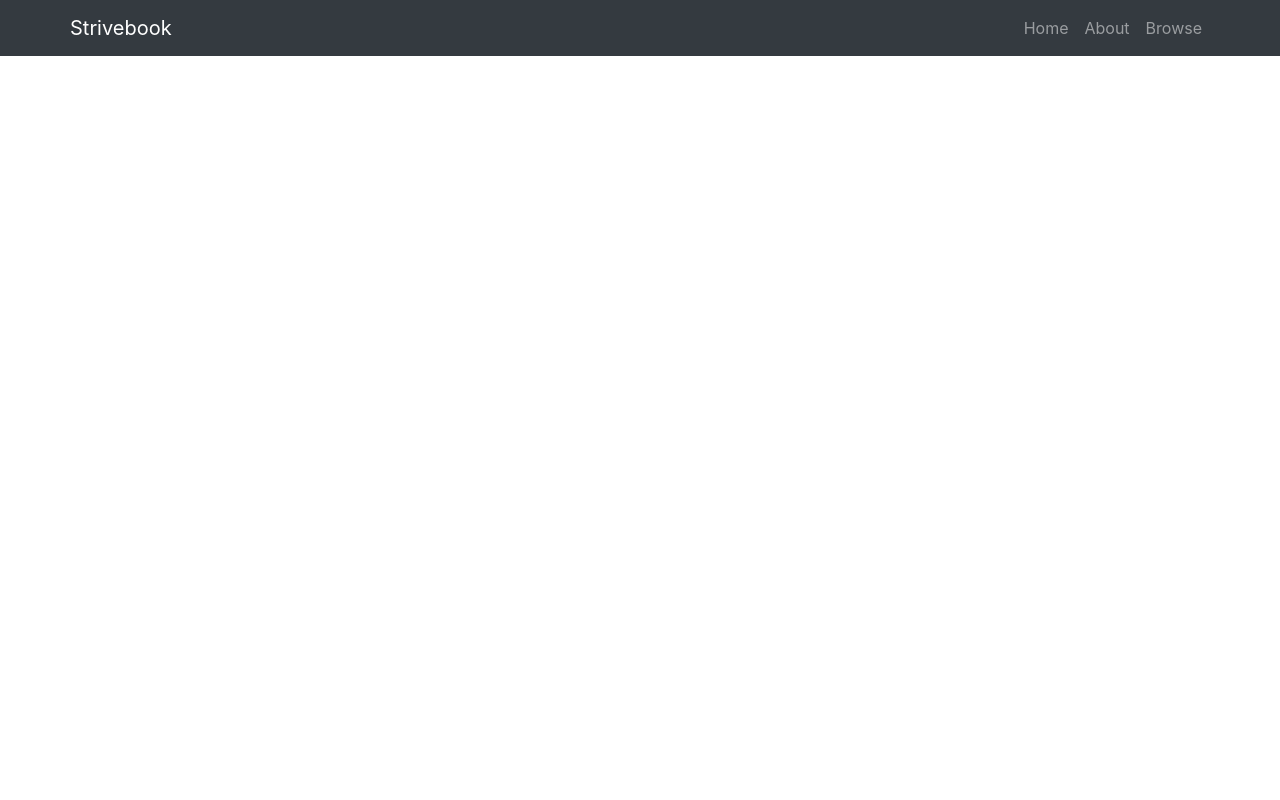
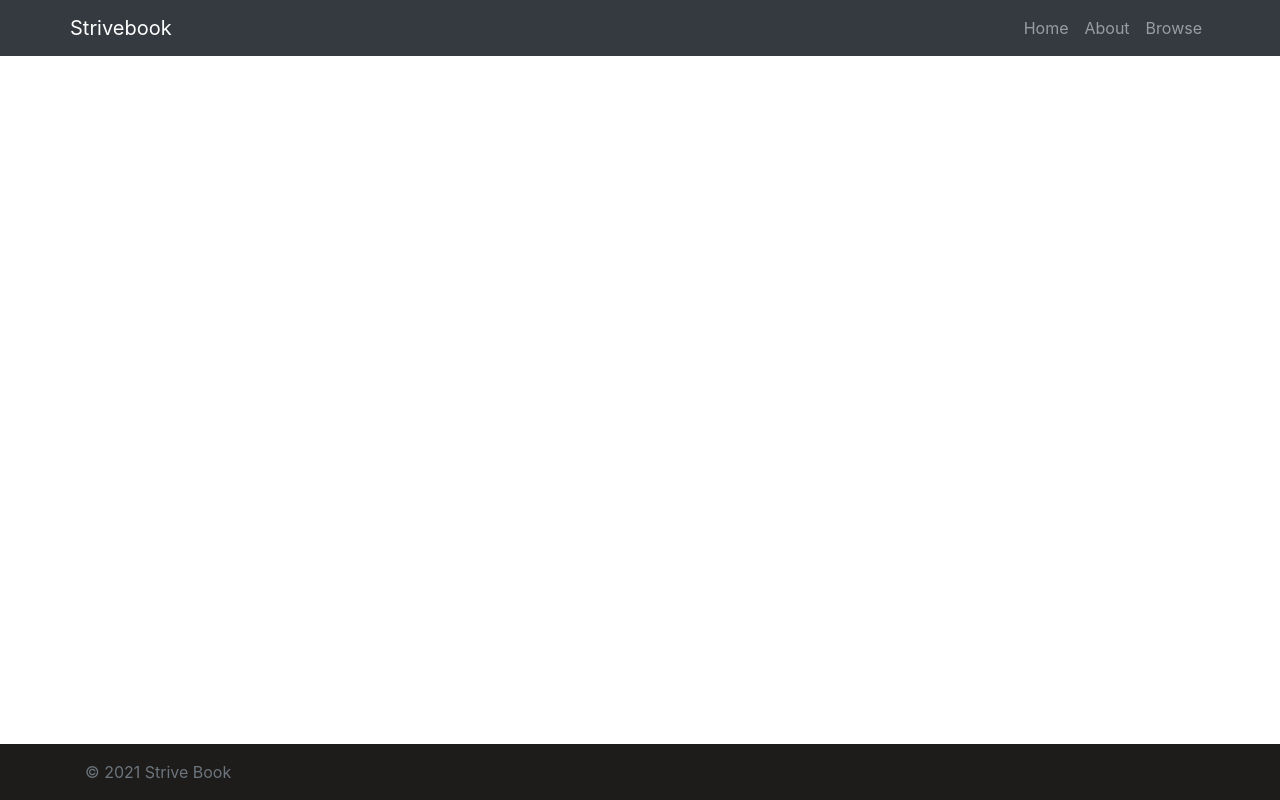
Before and after one commit to sefabckn/Strive-School-M4D2-Homework, a React (Create React App) app in the folder strivebooks/: page / in a window 1280 px wide. Built offline with nearby package versions, Linux system fonts and the light colour scheme.

Commit message:
Sticky footer Created

```diff
--- a/strivebooks/src/App.js
+++ b/strivebooks/src/App.js
@@ -2,6 +2,7 @@
 import './App.css';
 import 'bootstrap/dist/css/bootstrap.min.css'
 import MyNavbar from './components/MyNavbar'
+import MyFooter from './components/MyFooter';
 
 
 function App() {
@@ -9,7 +10,9 @@ function App() {
     <div>
       <MyNavbar brand="Strivebook" />
 
+      <MyFooter />
     </div>
+
   );
 }
 
--- /dev/null
+++ b/strivebooks/src/components/MyFooter.jsx
@@ -0,0 +1,15 @@
+import React from "react"
+
+
+
+    const MyFooter = () => (
+        //CSS styling added to index.css with .footer classname
+    <footer class="footer">
+      <div class="container">
+        <span class="text-muted">&#169; 2021 Strive Book</span>
+      </div>
+    </footer>
+      );
+
+
+export default MyFooter
--- a/strivebooks/src/index.css
+++ b/strivebooks/src/index.css
@@ -11,3 +11,12 @@ code {
   font-family: source-code-pro, Menlo, Monaco, Consolas, 'Courier New',
     monospace;
 }
+.footer{
+  margin-top: 1rem;
+  padding: 1rem;
+  background-color: rgb(29, 28, 26);
+  position: fixed;
+  bottom: 0;
+  left: 0;
+  width: 100%;
+}
```
